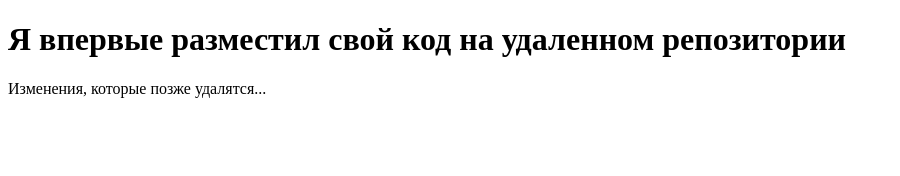
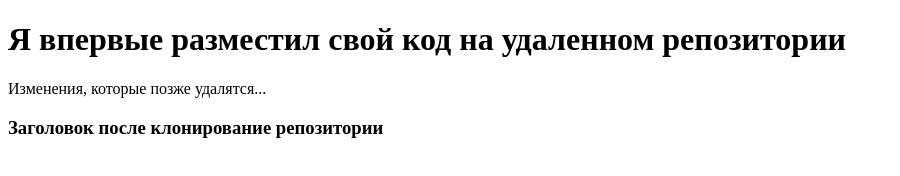
Before and after one commit to aldarstepanov24/test-repo0, a plain HTML site: page index.html in a window 1280 px wide. Shown: the whole page, without its empty margins (0-900 px from the left). Drawn offline with Linux system fonts and the light colour scheme.

Commit message:
Update index.html

```diff
--- a/index.html
+++ b/index.html
@@ -9,5 +9,6 @@
 <body>
     <h1>Я впервые разместил свой код на удаленном репозитории</h1>
     <p>Изменения, которые позже удалятся...</p>
+    <h3>Заголовок после клонирование репозитории</h3>
 </body>
 </html>
```
